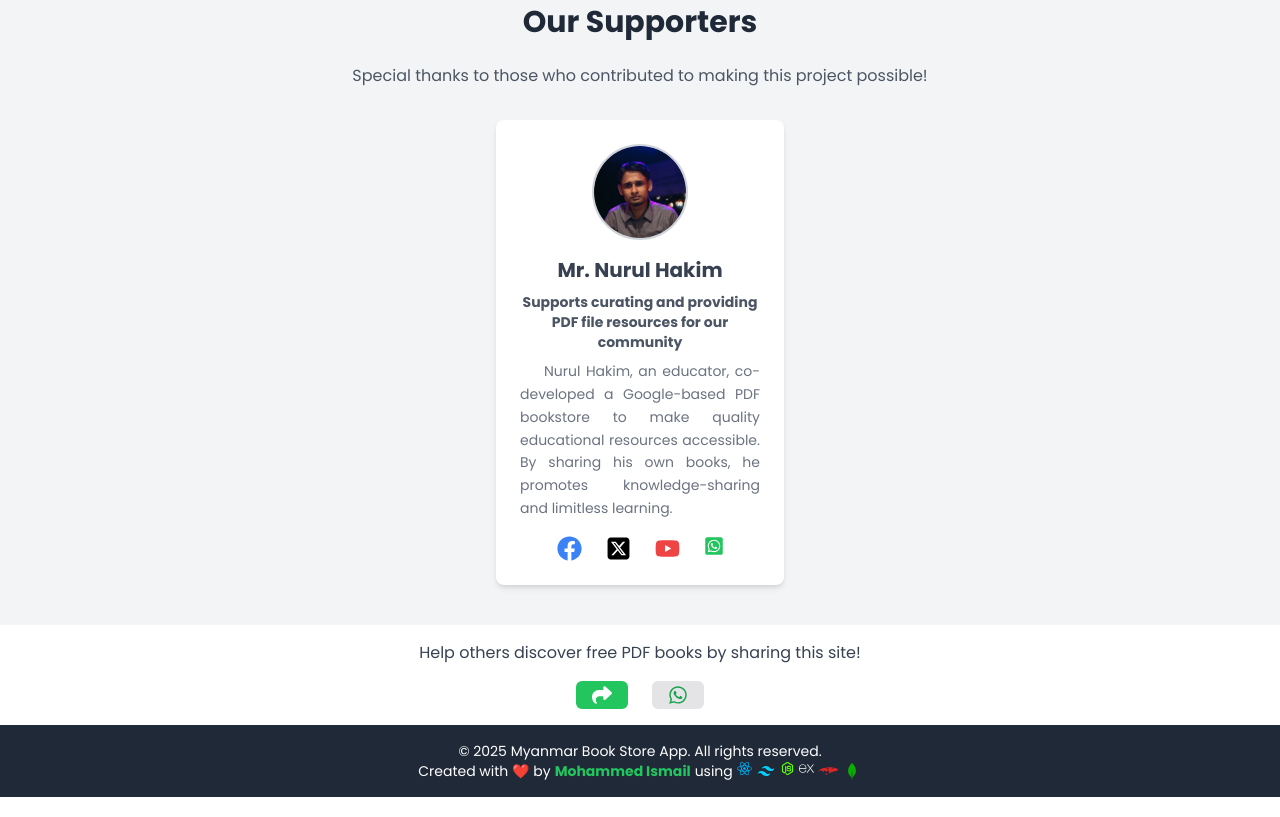
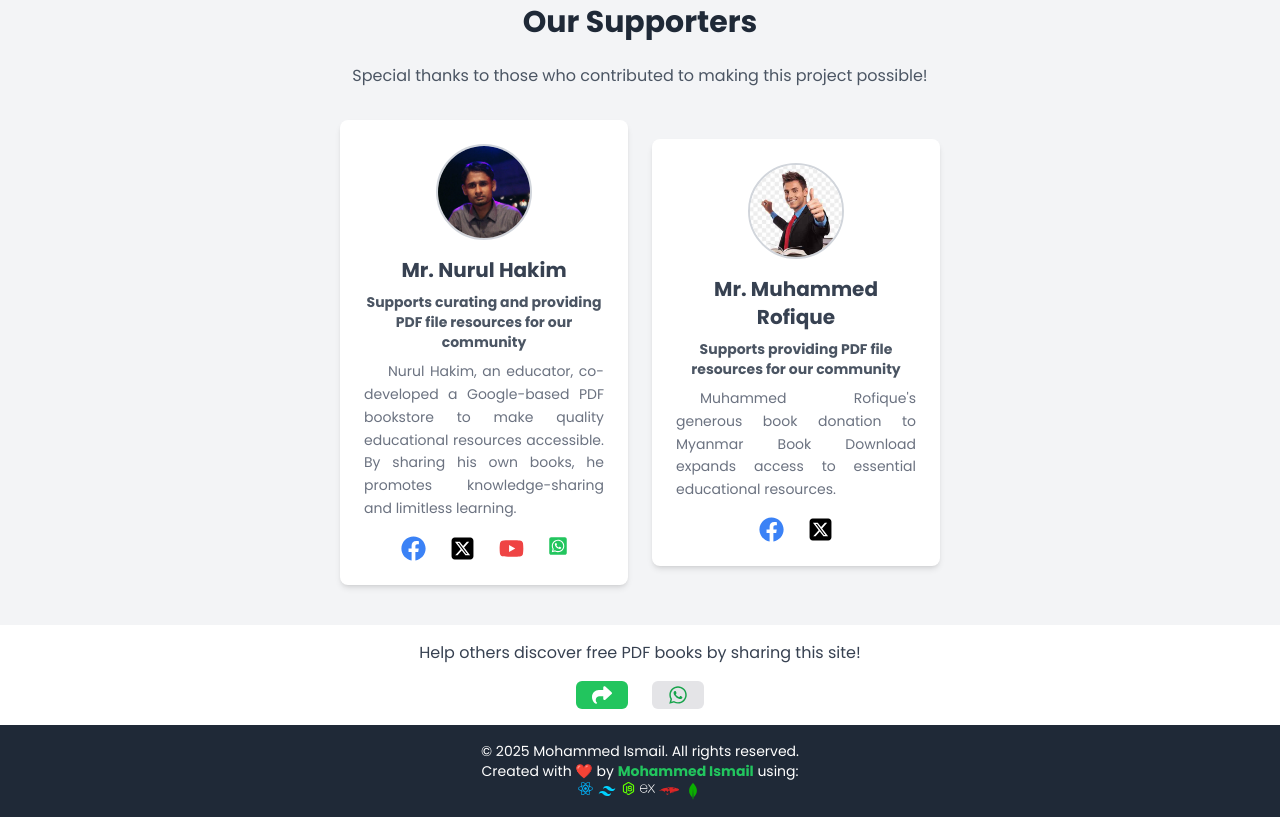
Before and after one commit to mdaleardc/myanmar-books-client, a React (Vite) app: page / in a window 1280 px wide. Shown: the part 1580-2397 px from the top of the page. Built offline with nearby package versions, Linux system fonts and the light colour scheme; no server answers.

Commit message:
title change

```diff
--- a/index.html
+++ b/index.html
@@ -8,23 +8,23 @@
   <meta name="viewport" content="width=device-width, initial-scale=1.0" />
 
 <!-- Primary Meta Tags -->
-  <title>Myanmar PDF Books - Free PDF Textbooks and Educational Resources</title>
-  <meta name="description" content="Download free PDF textbooks, answer sheets, and educational resources for Myanmar students from Grade 1 to Grade 12. Explore a wide range of subjects aligned with the Myanmar curriculum.">
-  <meta name="keywords" content="Myanmar books, Myanmar textbooks, free PDF books, Myanmar curriculum, Grade 1-12 books, educational resources, Myanmar school materials">
+<title>Myanmar PDF Book Download</title>
+<meta name="description" content="Download free PDF textbooks, answer guides (အဖြေစုံ), Islamic books, and educational resources for Myanmar students (Grade 1-12). Access Myanmar curriculum-aligned materials and religious resources.">
+<meta name="keywords" content="Myanmar books, Myanmar textbooks, free PDF books, Islamic books, အဖြေစုံ, Myanmar curriculum, Grade 1-12 books, educational resources, Myanmar school materials">
 <meta name="author" content="Mohammed Ismail">
 
-  <!-- Open Graph / Facebook Meta Tags (for social media sharing) -->
+<!-- Open Graph / Facebook Meta Tags -->
 <meta property="og:type" content="website">
-  <meta property="og:title" content="Myanmar School Books - Free PDF Textbooks and Educational Resources">
-  <meta property="og:description" content="Download free PDF textbooks, answer sheets, and educational resources for Myanmar students from Grade 1 to Grade 12.">
+<meta property="og:title" content="Myanmar Book Download - Free PDF Books, Answer Guides & Islamic Resources">
+<meta property="og:description" content="Get free PDF textbooks, answer guides (အဖြေစုံ), Islamic books, and curriculum-aligned educational resources for Myanmar students from Grade 1 to Grade 12.">
 <meta property="og:image" content="https://myanmar-books.netlify.app/favicon.png">
 <meta property="og:url" content="https://myanmar-books.netlify.app">
-  <meta property="og:site_name" content="Myanmar School Books">
+<meta property="og:site_name" content="Myanmar Book Download">
 
-  <!-- Twitter Meta Tags (for Twitter sharing) -->
+<!-- Twitter Meta Tags -->
 <meta name="twitter:card" content="summary_large_image">
-  <meta name="twitter:title" content="Myanmar School Books - Free PDF Textbooks and Educational Resources">
-  <meta name="twitter:description" content="Download free PDF textbooks, answer sheets, and educational resources for Myanmar students from Grade 1 to Grade 12.">
+<meta name="twitter:title" content="Myanmar Book Download - Free PDF Books, Answer Guides & Islamic Resources">
+<meta name="twitter:description" content="Access free PDF textbooks, answer guides (အဖြေစုံ), Islamic books, and Myanmar curriculum materials for students Grade 1-12.">
   <meta name="twitter:image" content="https://myanmar-books.netlify.app/favicon.png">
   <meta name="twitter:site" content="@YourTwitterHandle">
   <meta name="twitter:creator" content="@YourTwitterHandle">
--- a/src/components/Footer.jsx
+++ b/src/components/Footer.jsx
@@ -10,9 +10,9 @@ const Footer = () => {
   return (
     <footer className="bg-gray-800 text-white py-4 text-center">
   <p className="text-sm">
-    © {new Date().getFullYear()} Myanmar Book Store App. All rights reserved.
+    © {new Date().getFullYear()} Mohammed Ismail. All rights reserved.
   </p>
-  <p className="text-sm flex flex-row item-center justify-center gap-1">
+  <p className="text-sm">
     Created with ❤️ by{" "}
     <a
       href="https://ismaildevcode.netlify.app/"
@@ -22,7 +22,9 @@ const Footer = () => {
     >
       Mohammed Ismail
     </a>{" "}
-    using <FaReact size='15' className='text-[#00B6FF]'/> <BiLogoTailwindCss size='20'className='text-[#00D2FF]'/> <IoLogoNodejs size='15' className='text-[#60FF00]'/> <SiExpress size='15'/> <SiMongoose size='20' className='text-red-600'/> <BiLogoMongodb size='20' className='text-[#0BAE00]'/>
+    using: <br/>
+    <span className='flex flex-row item-center justify-center gap-1'><FaReact size='15' className='text-[#00B6FF]'/> <BiLogoTailwindCss size='20'className='text-[#00D2FF]'/> <IoLogoNodejs size='15' className='text-[#60FF00]'/> <SiExpress size='15'/> <SiMongoose size='20' className='text-red-600'/> <BiLogoMongodb size='20' className='text-[#0BAE00]'/>
+    </span>
   </p>
 </footer>
     )
--- a/src/components/Supporters.jsx
+++ b/src/components/Supporters.jsx
@@ -1,6 +1,7 @@
 import { FaFacebook, FaYoutube, FaWhatsappSquare } from "react-icons/fa";
 import { FaSquareXTwitter } from "react-icons/fa6";
 import supporterNurul from "../assets/supporter-nurul.webp";
+import supporterRofique from "../assets/supporter-rofique.webp";
 
 const supporters = [
   {
@@ -13,6 +14,16 @@ const supporters = [
       twitter: "https://x.com/NurHaki85261693?s=09",
       youtube: "https://youtube.com/@seekknowledg?si=U5-Ns_6ErEIm7R5U",
       whatsapp: "https://wa.me/8801767746571",
+    },
+  },
+  {
+    name: "Mr. Muhammed Rofique",
+    contribution: "Supports providing PDF file resources for our community",
+    about: "Muhammed Rofique's generous book donation to Myanmar Book Download expands access to essential educational resources.",
+    image: supporterRofique,
+    social: {
+      facebook: "#",
+      twitter: "#",
     },
   },
   // Add more supporters as needed
```
Also changed, not shown: src/assets/supporter-rofique.webp (added). Lines whose indentation alone changed are shown as unchanged.
